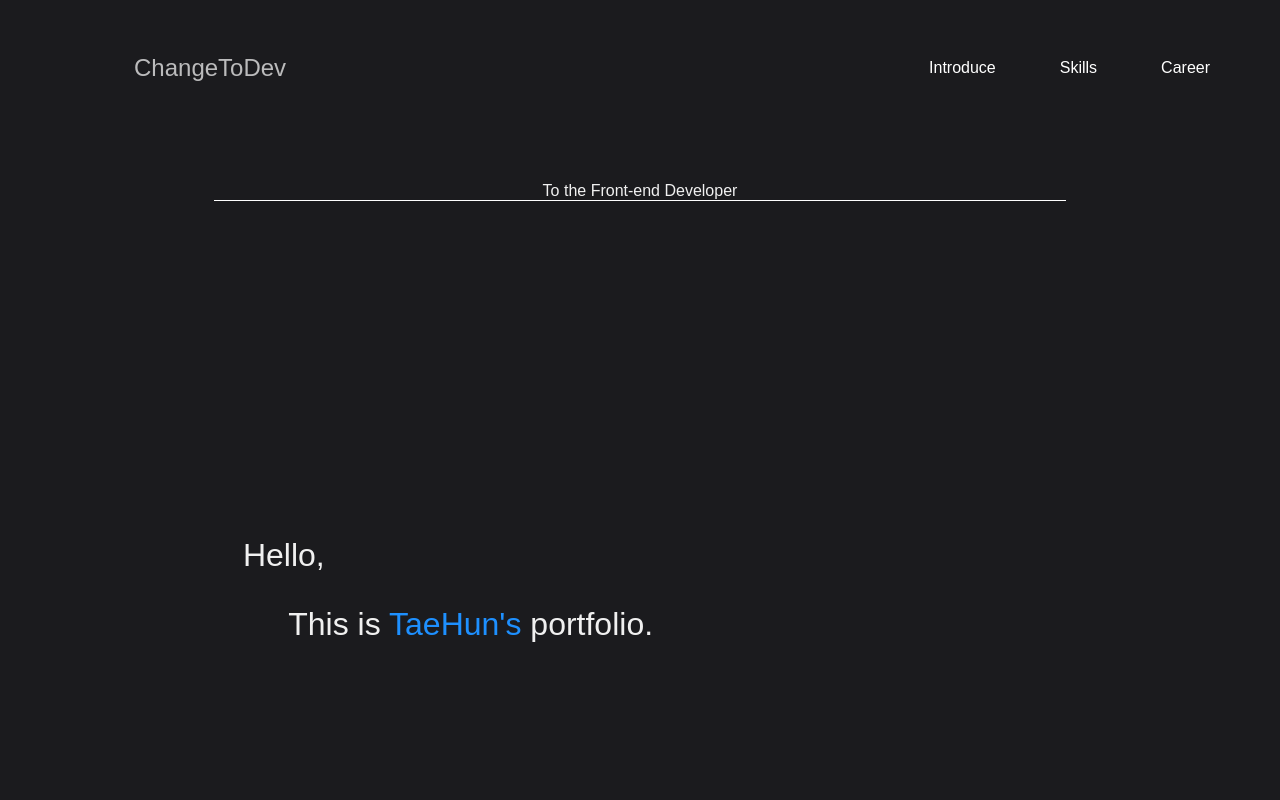
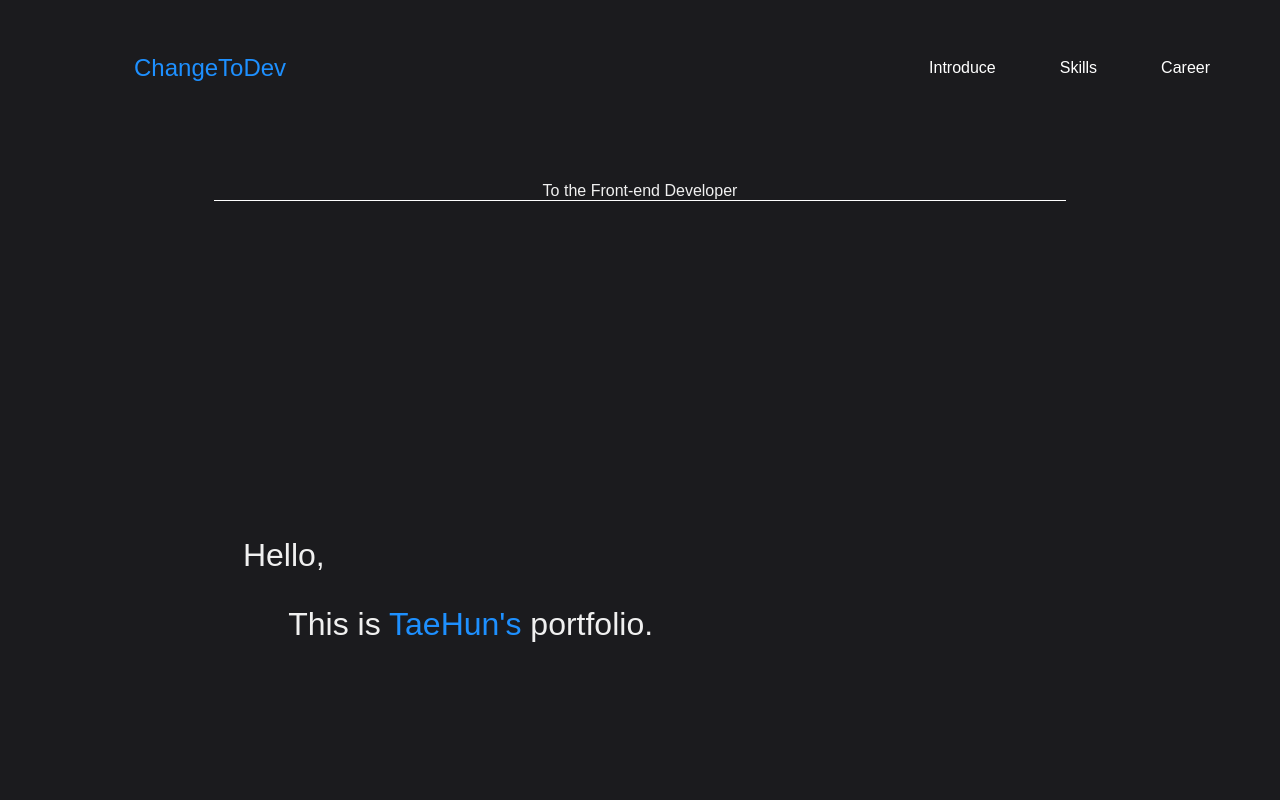
Before and after one commit to kimtaehun-dev/tagDev, a React (Vite) app: page / in a window 1280 px wide. In both pictures the pointer is over the element "ChangeToDev". Shown: the top 800 px of the page. Built offline with nearby package versions, Linux system fonts and the light colour scheme; a web font is replaced by a local one.

Commit message:
헤더 호버가 css안먹는거 수정

```diff
--- a/src/components/organisms/Header/Header.css
+++ b/src/components/organisms/Header/Header.css
@@ -35,7 +35,7 @@ header {
 
 .header-items-default:hover{
   cursor: pointer;
-  color : hsla(0,0%,100%,.7);
+  color : #1E90FF;
 }
 
 /* Mobile & Scrolled Header */
@@ -95,7 +95,7 @@ header {
   background-color:#3A3A3D;
 }
 .header-contents-mobile-items:hover{
-  color : #fd7e14;
+  color : #1E90FF;
 }
 
 /* media query */
```
Also changed, not shown: 1 other file (tests, documents, lock files or other folders).
